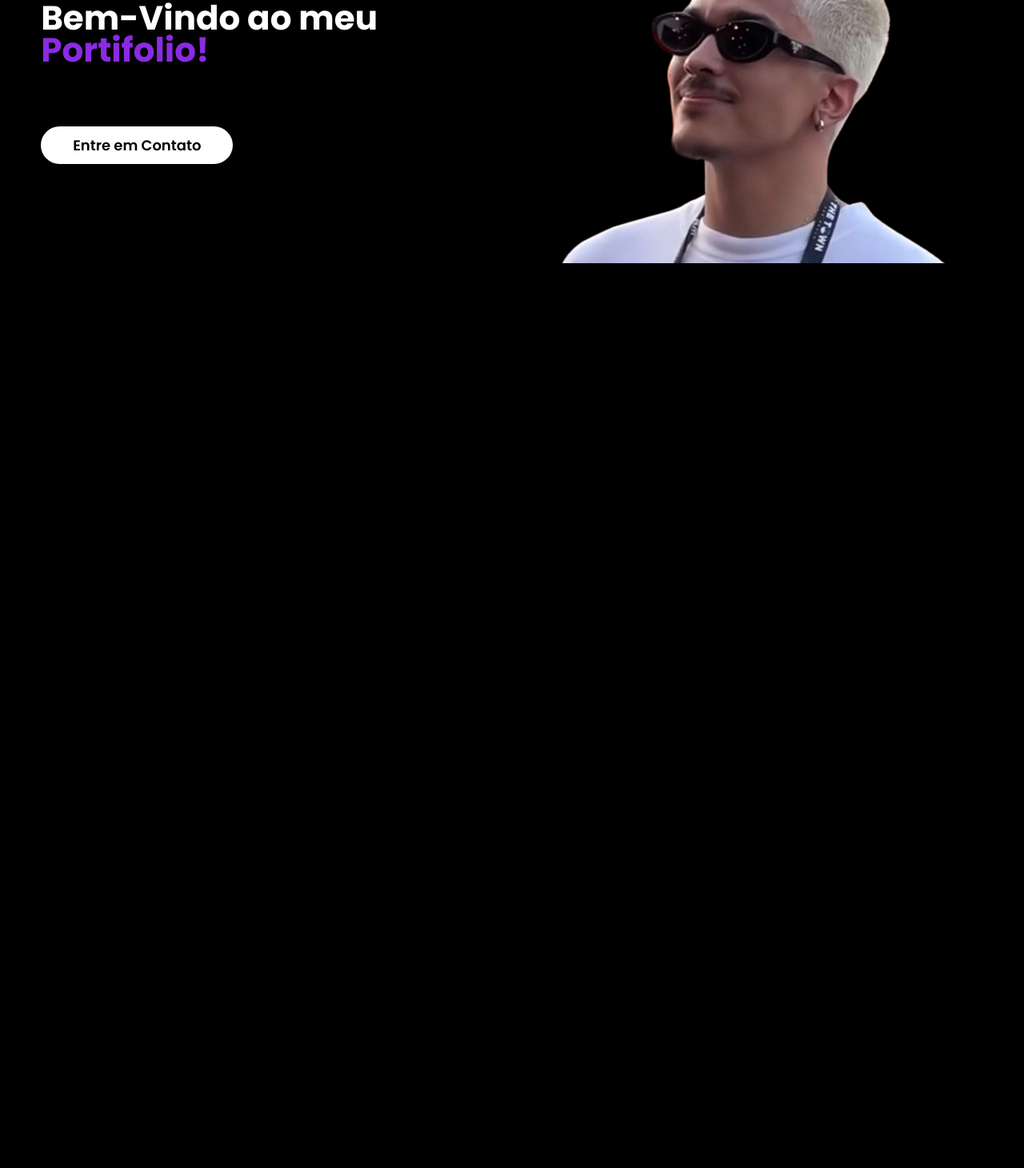
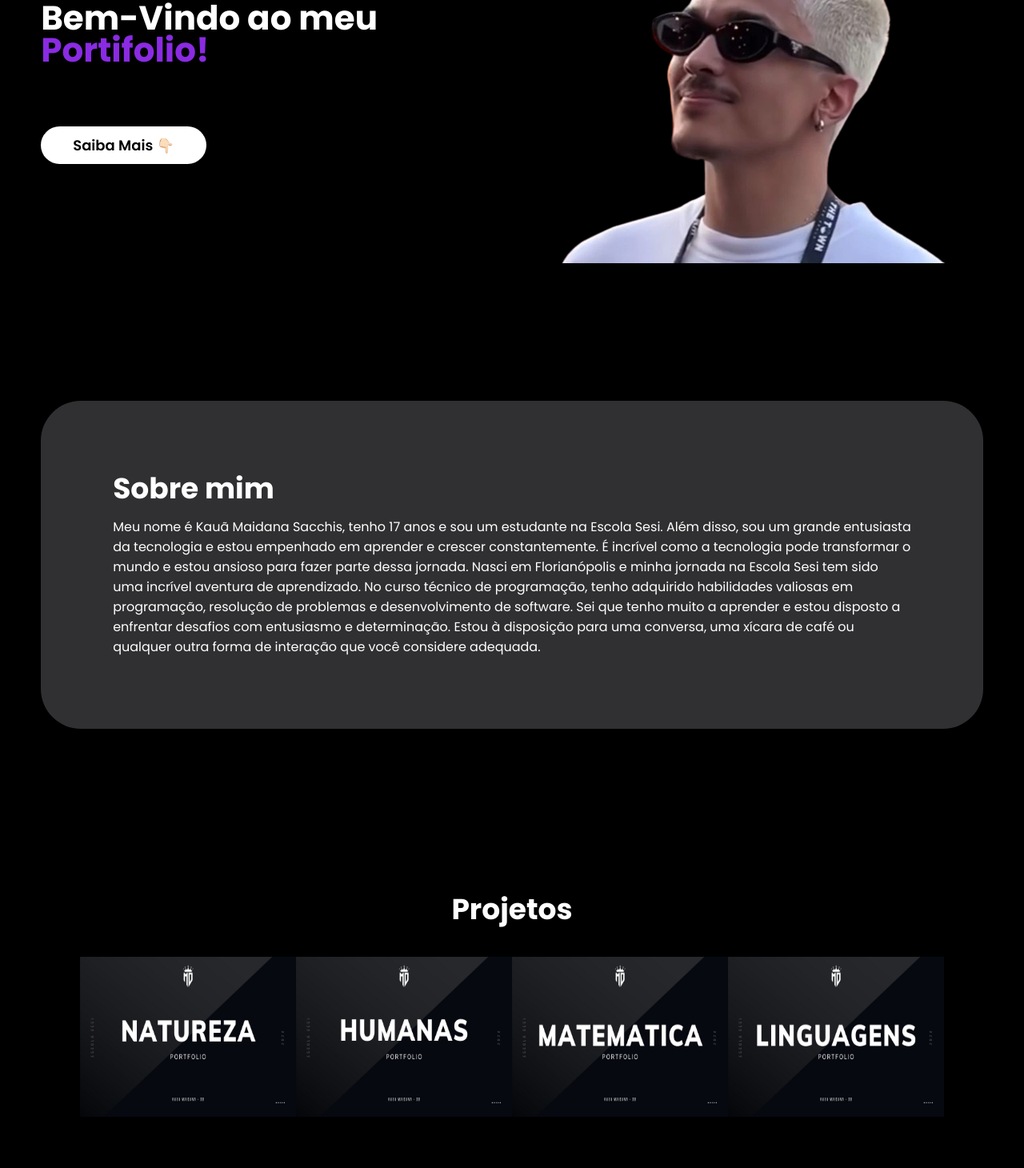
Before and after one commit to KauaMaidana/Portifolio, a plain HTML site: page Portifolio 1/index.html in a window 1280 px wide. Shown: the part 432-1892 px from the top of the page at 80% size. Before the commit the page ends 800 px from the top, so only its background shows below. Drawn offline with Linux system fonts and the light colour scheme.

Commit message:
Add files via upload

```diff
--- a/Portifolio 1/index.html
+++ b/Portifolio 1/index.html
@@ -1,16 +1,19 @@
 <!DOCTYPE html>
 <html lang="pt-br">
+
 <head>
     <meta charset="UTF-8">
     <meta name="viewport" content="width=device-width, initial-scale=1.0">
-    <!-- GOOGLE FONTS -->
+    <link rel="shortcut icon" type="imagex/png" href="./Imagens/LOGO REI.png">
     <link rel="preconnect" href="https://fonts.googleapis.com">
     <link rel="preconnect" href="https://fonts.gstatic.com" crossorigin>
-<link href="https://fonts.googleapis.com/css2?family=Poppins:ital,wght@0,100;0,200;0,300;0,400;0,500;0,600;0,700;0,800;0,900;1,100;1,200;1,300;1,400;1,500;1,600;1,700;1,800;1,900&display=swap" rel="stylesheet">
-<!-- FIM DO GOOGLE FONTS -->
+    <link
+        href="https://fonts.googleapis.com/css2?family=Poppins:ital,wght@0,100;0,200;0,300;0,400;0,500;0,600;0,700;0,800;0,900;1,100;1,200;1,300;1,400;1,500;1,600;1,700;1,800;1,900&display=swap"
+        rel="stylesheet">
     <link rel="stylesheet" href="style.css">
     <title>Portifolio</title>
 </head>
+
 <body>
 
     <header>
@@ -23,10 +26,12 @@
 
             <nav class="menu desktop">
                 <ul>
-            <li><a href="#">Inicio</a></li>
-            <li><a href="#">Curriculo</a></li>
-            <li><a href="#">Projetos</a></li>
-            <li><a href="#">Sobre</a></li>
+                    <li><a href="#inicio">Inicio</a></li>
+                    <li><a href="#sobre">Sobre</a></li>
+                    <li><a href="#projetos">Projetos</a></li>
+                    <li><a
+                            href="https://www.canva.com/design/DAF8Bh05SB0/-cxrz1joauppwUXYfkmu7g/edit?utm_content=DAF8Bh05SB0&utm_campaign=designshare&utm_medium=link2&utm_source=sharebutton">Curriculo</a>
+                    </li>
                 </ul>
             </nav>
 
@@ -37,15 +42,16 @@
     </header>
 
     <main>
-    <section class="topo-do-site">
+        <section class="topo-do-site" id="inicio">
             <div class="interface">
                 <div class="flex">
                     <div class="txt-topo-site">
                         <h1>Bem-Vindo ao meu <span>Portifolio!</span></h1>
-                    <p>Olá e seja bem-vindo ao meu espaço criativo! Aqui você encontrará uma coleção cuidadosamente selecionada dos meus trabalhos mais recentes e projetos passados.</p>
+                        <p>Olá e seja bem-vindo ao meu espaço criativo! Aqui você encontrará uma coleção cuidadosamente
+                            selecionada dos meus trabalhos mais recentes e projetos passados.</p>
                         <div class="btn-contato">
-                        <a href="#">
-                            <Button>Entre em Contato</Button>
+                            <a href="#sobre">
+                                <Button>Saiba Mais 👇🏻</Button>
                             </a>
                         </div>
                     </div>
@@ -58,6 +64,58 @@
         </section>
     </main>
 
+    <section id="sobre">
+        <div class="sobre-mim">
+            <div class="flex">
+                <div class="txt-sobre-mim">
+                    <h1>Sobre mim</h1>
+                    <p> Meu nome é Kauã Maidana Sacchis, tenho 17 anos e sou um estudante na Escola Sesi. Além disso,
+                        sou um grande entusiasta da tecnologia e estou empenhado em aprender e crescer constantemente. É
+                        incrível como a tecnologia pode transformar o mundo e estou ansioso para fazer parte dessa
+                        jornada. Nasci em Florianópolis e minha jornada na Escola Sesi tem sido uma incrível aventura de
+                        aprendizado. No curso técnico de programação, tenho adquirido habilidades valiosas em
+                        programação, resolução de problemas e desenvolvimento de software. Sei que tenho muito a
+                        aprender e estou disposto a enfrentar desafios com entusiasmo e determinação. Estou à disposição
+                        para uma conversa, uma xícara de café ou qualquer outra forma de interação que você considere
+                        adequada.
+
+                    </p>
+                </div>
+            </div>
+        </div>
+    </section>
+
+    <section id="projetos">
+        <div>
+            <div class="projects-container">
+                <h3 class="projects-title">Projetos</h3>
+                <div class="projects-grid">
+                    <a href="https://www.canva.com/design/DAGBMsUkEkI/Uu7Q_eCTo8u7BlVpM45K4A/edit?utm_content=DAGBMsUkEkI&utm_campaign=designshare&utm_medium=link2&utm_source=sharebutton"
+                        class="project-link">
+                        <img class="project-image" alt="Ciencias da Natureza" src="Imagens/Natureza.jpeg" />
+                    </a>
+                    <a href="https://www.canva.com/design/DAGBIoYbge8/jfV64ewlesbKcL_vfFxKTw/edit?utm_content=DAGBIoYbge8&utm_campaign=designshare&utm_medium=link2&utm_source=sharebutton"
+                        class="project-link">
+                        <img class="project-image" alt="Ciencias Humanas" src="Imagens/humanas.jpeg" />
+                    </a>
+                    <a href="https://www.canva.com/design/DAGBMmxGI5k/luMFwsqcf2U8_paifPUMyg/edit?utm_content=DAGBMmxGI5k&utm_campaign=designshare&utm_medium=link2&utm_source=sharebutton"
+                        class="project-link">
+                        <img class="project-image" alt="Matematica" src="Imagens/Matematica.jpeg" />
+                    </a>
+                    <a href="https://www.canva.com/design/DAGBMj_gYhw/4b_btg6B6UekzQquZeOzhw/edit?utm_content=DAGBMj_gYhw&utm_campaign=designshare&utm_medium=link2&utm_source=sharebutton"
+                        class="project-link">
+                        <img class="project-image" alt="Linguagens" src="Imagens/Linguagens.jpeg" />
+                    </a>
+                </div>
+            </div>
+        </div>
+    </section>
+
+    <section id="footer">
+        <div class="footer-container">
+            <p>©Desenvolvido por Kauã Maidana Sacchis | Escola SESI 2024</p>
+        </div>
+    </section>
 
 </body>
 </html>
--- a/Portifolio 1/style.css
+++ b/Portifolio 1/style.css
@@ -100,6 +100,76 @@ section.topo-do-site .flex{
     animation: flutuar 2s ease-in-out infinite alternate ;
 }
 
+.sobre-mim{
+    align-items: center;
+    justify-content: center;
+    margin: 100px 0px;
+    padding: 90px;
+    background-color: #302f31;
+    border-radius: 50px;
+
+}
+
+.sobre-mim h1{
+    color: #fff;
+    font-size: 36px;
+    line-height: 40px;
+    margin-bottom: 15px;
+}
+
+.sobre-mim .txt-sobre-mim p{
+    color: #fff;
+}
+
+.projects-container {
+    display: flex;
+    flex-direction: column;
+    justify-content: center;
+    align-items: center;
+    width: 100%;
+    height: 350px;
+    margin-bottom: 190px;
+  }
+
+  .projects-title {
+    color: #fff;
+    font-size: 36px;
+    text-align: center;
+    margin-bottom: 32px;
+  }
+
+  .projects-grid {
+    display: flex;
+    flex-wrap: wrap;
+    justify-content: space-between;
+  }
+
+  .project-link {
+    margin-bottom: 20px;
+
+  }
+
+  .project-image {
+    height: 200px;
+    width: 270px;
+
+
+  }
+
+  #footer{
+    background-color: #302f31;
+    border-radius: 20px;
+  }
+
+  .footer-container{
+    display: flex;
+    padding: 30px;
+    color: #fff;
+    justify-content: center;
+    align-items: center;
+
+  }
+
 @keyframes flutuar{
     0%{
         top: 0;
```
Also changed, not shown: Portifolio 1/Imagens/Linguagens.jpeg (added), Portifolio 1/Imagens/Matematica.jpeg (added), Portifolio 1/Imagens/Natureza.jpeg (added), Portifolio 1/Imagens/humanas.jpeg (added). Lines whose indentation alone changed are shown as unchanged.
